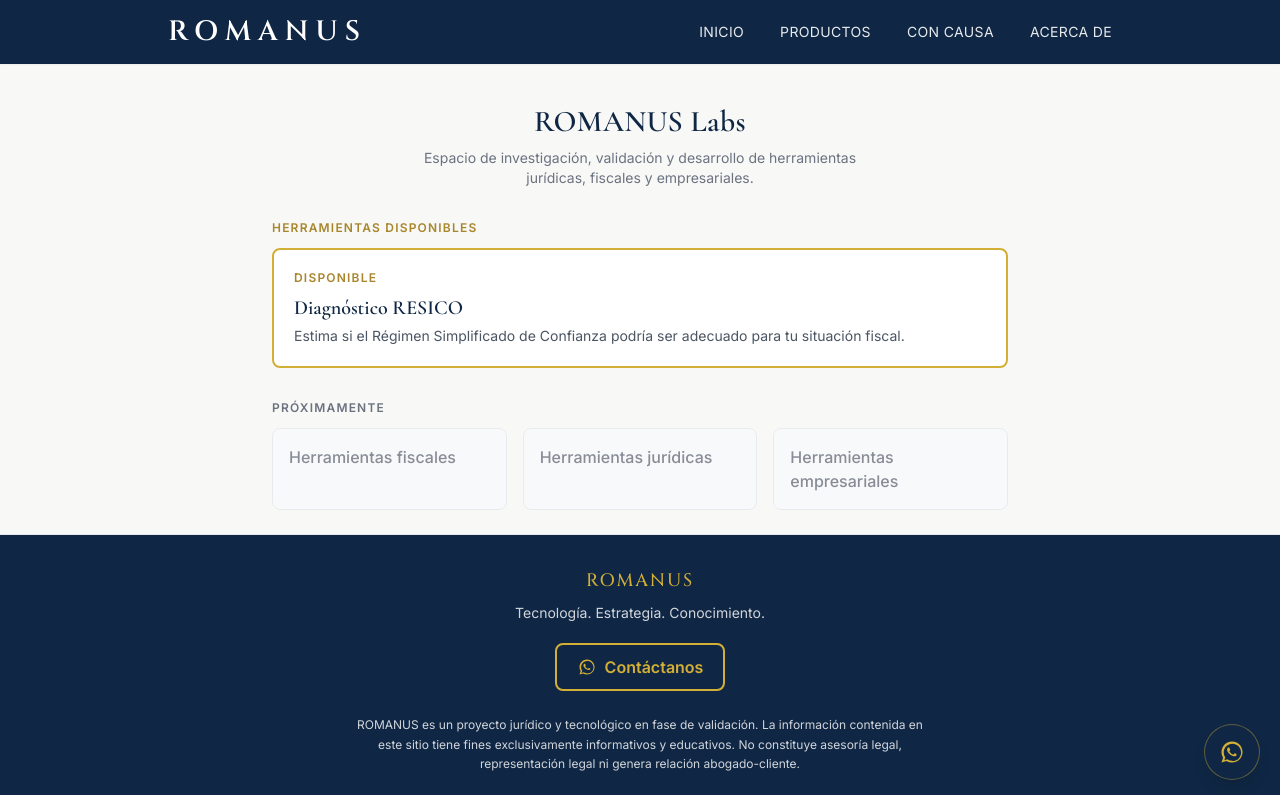
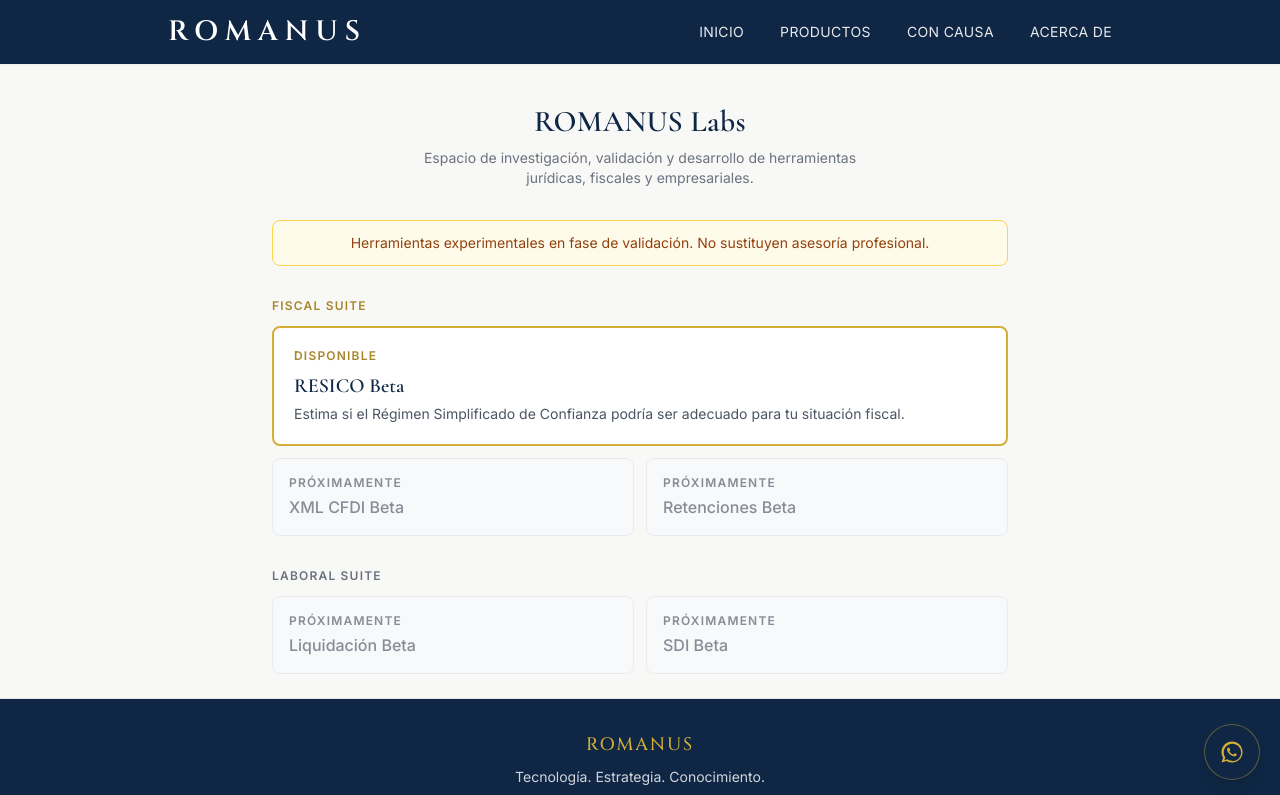
Before and after one commit to romangomez220-ctrl/LaboralMX, a React (Vite) app: page /labs in a window 1280 px wide. Shown: the top 795 px of the page. Built offline with nearby package versions, Linux system fonts and the light colour scheme.

Commit message:
v4.8: fiscal suite architecture and RESICO refinement

```diff
--- a/src/labs/components/ConfidenceCard.tsx
+++ b/src/labs/components/ConfidenceCard.tsx
@@ -34,6 +34,16 @@ export default function ConfidenceCard({
       <p className={`text-lg font-bold ${estilo.color}`}>{estilo.texto}</p>
       <p className="text-sm text-gray-700 mt-2">{explanation}</p>
 
+      {/* v4.8: explicación genérica del puntaje, reutilizable por
+          cualquier herramienta futura que use esta tarjeta (no es texto
+          específico de RESICO). */}
+      <p className="text-xs text-gray-500 mt-2">
+        Esta puntuación es una estimación orientativa basada en la información proporcionada. No
+        constituye una determinación fiscal oficial. Aumenta cuando la información capturada es
+        completa y consistente; disminuye cuando hay datos inciertos, valores cercanos a un
+        límite relevante, o respuestas ambiguas.
+      </p>
+
       <p className="text-xs font-semibold text-gray-500 uppercase tracking-wide mt-3 mb-1">
         Factores evaluados
       </p>
--- a/src/labs/resico/ResicoDiagnosticoPage.tsx
+++ b/src/labs/resico/ResicoDiagnosticoPage.tsx
@@ -166,6 +166,13 @@ export default function ResicoDiagnosticoPage() {
 
   return (
     <div className="flex flex-col gap-6">
+      {/* Identificación conceptual (v4.8): RESICO ya no se presenta como
+          herramienta aislada, sino como parte de Fiscal Suite dentro de
+          Labs. Es solo una etiqueta visual — no cambia rutas ni lógica. */}
+      <p className="text-xs uppercase tracking-wide text-stone">
+        Fiscal Suite <span className="mx-1 text-gray-300">›</span> RESICO
+      </p>
+
       <LabsBadge />
 
       <div>
@@ -233,6 +240,13 @@ export default function ResicoDiagnosticoPage() {
             options={OPCIONES_IVA}
             onChange={(v) => actualizar('iva', v as SituacionIVA)}
           />
+          <div className="sm:col-span-2 text-xs text-gray-500">
+            Esta herramienta se enfoca principalmente en una estimación orientativa relacionada
+            con ISR. El IVA tiene implicaciones fiscales independientes y no modifica
+            directamente el resultado principal de esta evaluación, pero puede ser relevante para
+            una revisión fiscal personalizada. Tu respuesta aquí sí puede influir en el nivel de
+            confianza mostrado más abajo (por ejemplo, si no estás seguro de tu situación de IVA).
+          </div>
           <SelectField
             label="Situación actual"
             name="situacion"
@@ -332,6 +346,62 @@ export default function ResicoDiagnosticoPage() {
                 <li key={r}>{r}</li>
               ))}
             </ul>
+            {resultado.recomendaciones.some((r) => r.includes('retención') || r.includes('acredita')) && (
+              <details className="mt-2 text-xs text-gray-600">
+                <summary className="cursor-pointer underline text-primary">
+                  ¿Qué es un crédito fiscal?
+                </summary>
+                <p className="mt-1">
+                  En esta herramienta, crédito fiscal se refiere a una cantidad que puede
+                  disminuir el impuesto estimado a pagar conforme a las reglas aplicables. No debe
+                  confundirse con un préstamo o financiamiento.
+                </p>
+              </details>
+            )}
+          </div>
+
+          {/* Factores considerados (v4.8) */}
+          <div className="rounded-lg border border-gray-200 bg-white p-4">
+            <h2 className="font-semibold text-primary mb-2">Factores considerados</h2>
+            <ul className="text-sm text-gray-700 space-y-1.5">
+              <li>
+                <span className={resultado.elegible ? 'text-success' : 'text-warning'}>
+                  {resultado.elegible ? '✓' : '⚠'}
+                </span>{' '}
+                Ingresos dentro del límite anual permitido.
+              </li>
+              <li>
+                <span className="text-success">✓</span> Compatibilidad preliminar con RESICO
+                evaluada.
+              </li>
+              <li>
+                <span className={resultado.confianza === 'alto' ? 'text-success' : 'text-warning'}>
+                  {resultado.confianza === 'alto' ? '✓' : '⚠'}
+                </span>{' '}
+                Restricciones detectadas:{' '}
+                {resultado.confianza === 'alto'
+                  ? 'ninguna relevante.'
+                  : resultado.factoresConfianza.join(' ')}
+              </li>
+              <li>
+                <span className="text-warning">⚠</span> Este resultado es orientativo.
+              </li>
+              <li>
+                <span className="text-warning">⚠</span> Situaciones particulares deben revisarse
+                con un contador o asesor fiscal.
+              </li>
+            </ul>
+
+            {/*
+              EASTER EGG TEMPORAL — fase privada de validación (v4.8).
+              Agradecimiento informal por feedback de un contador en beta.
+              NO es botón, NO lleva datos de contacto, NO presenta a
+              Josué como colaborador ni asesor oficial de ROMANUS.
+              ELIMINAR antes de cualquier lanzamiento público.
+            */}
+            <p className="text-xs text-gray-400 italic mt-4">
+              Si llegaste hasta aquí, probablemente sea momento de preguntarle a Josué. 😄
+            </p>
           </div>
 
           {datosUsados && (
@@ -350,7 +420,7 @@ export default function ResicoDiagnosticoPage() {
                 multiplicó por 12 para estimar el ingreso anual ({formatCurrency(resultado.ingresoAnual)}).
               </p>
               <p>
-                Con ese ingreso mensual se ubicó el tramo correspondiente en la tabla oficial de
+                Con ese ingreso mensual se ubicó el tramo correspondiente en la tarifa oficial de
                 RESICO (Art. 113-E LISR) para obtener la tasa de {(resultado.tasa * 100).toFixed(2)}%, que
                 se aplicó directamente sobre el ingreso mensual para obtener el ISR estimado.
               </p>
@@ -374,7 +444,7 @@ export default function ResicoDiagnosticoPage() {
             </summary>
             <div className="mt-4 text-sm text-gray-700 flex flex-col gap-3">
               <div>
-                <p className="font-semibold text-gray-800">Tabla de tasas utilizada (Art. 113-E LISR, RMF 2026 Anexo 8)</p>
+                <p className="font-semibold text-gray-800">Tarifa aplicable (Art. 113-E LISR, RMF 2026 Anexo 8)</p>
                 <table className="w-full text-xs mt-2 border border-gray-200">
                   <thead className="bg-gray-50">
                     <tr>
@@ -398,7 +468,7 @@ export default function ResicoDiagnosticoPage() {
               <div>
                 <p className="font-semibold text-gray-800">Supuestos y simplificaciones</p>
                 <ul className="list-disc pl-4 space-y-1 mt-1">
-                  <li>Se asume que el ingreso mensual capturado es constante durante el año, para ubicar el tramo de la tabla. En la práctica, RESICO se calcula sobre el ingreso acumulado real desde enero, por lo que el tramo puede cambiar mes a mes según la facturación real.</li>
+                  <li>Se asume que el ingreso mensual capturado es constante durante el año, para ubicar el tramo de la tarifa. En la práctica, RESICO se calcula sobre el ingreso acumulado real desde enero, por lo que el tramo puede cambiar mes a mes según la facturación real.</li>
                   <li>El ingreso capturado se asume sin IVA (RESICO grava ingresos cobrados sin IVA).</li>
                   <li>No se modelan retenciones de personas morales ({(RETENCION_PERSONAS_MORALES * 100).toFixed(2)}%) como crédito contra el ISR calculado; se menciona como recomendación, no como ajuste numérico.</li>
                   <li>No se valida el cumplimiento de todos los requisitos de permanencia en RESICO (solo el límite de ingresos), ni restricciones por tipo de socio, fideicomisos u otras actividades incompatibles.</li>
--- a/src/labs/resico/resicoCalculations.ts
+++ b/src/labs/resico/resicoCalculations.ts
@@ -7,7 +7,7 @@ import type {
 } from './resicoTypes'
 
 /**
- * Tabla oficial de tasas de ISR para personas físicas en RESICO,
+ * Tarifa oficial de ISR para personas físicas en RESICO,
  * conforme al Art. 113-E LISR y al Anexo 8 de la RMF 2026 (DOF, 9 de
  * diciembre de 2025). Las tasas no han cambiado desde el lanzamiento de
  * RESICO en 2022; se aplican sobre los ingresos efectivamente cobrados
@@ -167,7 +167,7 @@ function generarRecomendaciones(form: ResicoFormData, ingresoAnual: number): str
 /**
  * Calcula el diagnóstico completo de RESICO. Simplificación deliberada:
  * usa el ingreso mensual capturado como referencia constante para
- * ubicar el tramo de la tabla, en vez de simular el ingreso acumulado
+ * ubicar el tramo de la tarifa, en vez de simular el ingreso acumulado
  * real mes a mes durante el ejercicio (que es como funciona RESICO en la
  * práctica). Esta simplificación se explica en "Modo contador" y en la
  * leyenda legal, conforme al principio de ser una herramienta
--- a/src/pages/LabsLandingPage.tsx
+++ b/src/pages/LabsLandingPage.tsx
@@ -1,14 +1,18 @@
 import EcosystemCard from '../components/EcosystemCard'
 import { useNoIndex } from '../labs/useNoIndex'
 
-const PROXIMAMENTE = ['Herramientas fiscales', 'Herramientas jurídicas', 'Herramientas empresariales']
+// Estructura conceptual de Labs (v4.8): organizada por suite. Todos los
+// "Beta" listados aquí son SOLO placeholders — no tienen ruta, no se
+// desarrollan todavía, no son productos. Ver ROADMAP-FISCAL-SUITE-PRO.md.
+const FISCAL_SUITE_BETA = ['XML CFDI Beta', 'Retenciones Beta']
+const LABORAL_SUITE_BETA = ['Liquidación Beta', 'SDI Beta']
 
 /**
- * Página de ROMANUS Labs. Ya NO es una sección pública (v4.3): se quitó
- * del menú principal y del catálogo de Productos porque Labs es un
- * laboratorio interno de experimentación, no un producto. Sigue
- * funcionando por URL directa, y por eso lleva noindex/nofollow — igual
- * que /labs/resico — para que no aparezca en buscadores.
+ * Página de ROMANUS Labs. No es una sección pública (v4.3): sin enlace
+ * en ningún menú/catálogo/landing, solo accesible por URL directa, con
+ * noindex/nofollow. v4.8: se reorganiza conceptualmente por suite
+ * (Fiscal Suite, Laboral Suite) para preparar el crecimiento futuro,
+ * sin desarrollar ni exponer ninguna herramienta nueva todavía.
  */
 export default function LabsLandingPage() {
   useNoIndex()
@@ -23,26 +27,47 @@ export default function LabsLandingPage() {
         </p>
       </div>
 
+      <div className="rounded-lg border border-amber-300 bg-warning-light text-warning text-sm p-3 text-center">
+        Herramientas experimentales en fase de validación. No sustituyen asesoría profesional.
+      </div>
+
+      {/* Fiscal Suite */}
       <div>
         <p className="text-xs font-semibold text-gold-dark uppercase tracking-widest mb-3">
-          Herramientas disponibles
+          Fiscal Suite
         </p>
+        <div className="flex flex-col gap-3">
           <EcosystemCard
             to="/labs/resico"
-          nombre="Diagnóstico RESICO"
+            nombre="RESICO Beta"
             descripcion="Estima si el Régimen Simplificado de Confianza podría ser adecuado para tu situación fiscal."
             disponible
             destacado
           />
+          <div className="grid sm:grid-cols-2 gap-3">
+            {FISCAL_SUITE_BETA.map((nombre) => (
+              <div key={nombre} className="rounded-lg border border-gray-200 bg-gray-50 p-4 opacity-80">
+                <p className="text-xs font-semibold text-stone uppercase tracking-widest mb-1">
+                  Próximamente
+                </p>
+                <p className="font-medium text-gray-500">{nombre}</p>
+              </div>
+            ))}
+          </div>
+        </div>
       </div>
 
+      {/* Laboral Suite (experimentos) */}
       <div>
         <p className="text-xs font-semibold text-stone uppercase tracking-widest mb-3">
+          Laboral Suite
+        </p>
+        <div className="grid sm:grid-cols-2 gap-3">
+          {LABORAL_SUITE_BETA.map((nombre) => (
+            <div key={nombre} className="rounded-lg border border-gray-200 bg-gray-50 p-4 opacity-80">
+              <p className="text-xs font-semibold text-stone uppercase tracking-widest mb-1">
                 Próximamente
               </p>
-        <div className="grid sm:grid-cols-3 gap-4">
-          {PROXIMAMENTE.map((nombre) => (
-            <div key={nombre} className="rounded-lg border border-gray-200 bg-gray-50 p-4 opacity-80">
               <p className="font-medium text-gray-500">{nombre}</p>
             </div>
           ))}
```
Also changed, not shown: 2 other files (tests, documents, lock files or other folders). Lines whose indentation alone changed are shown as unchanged.
